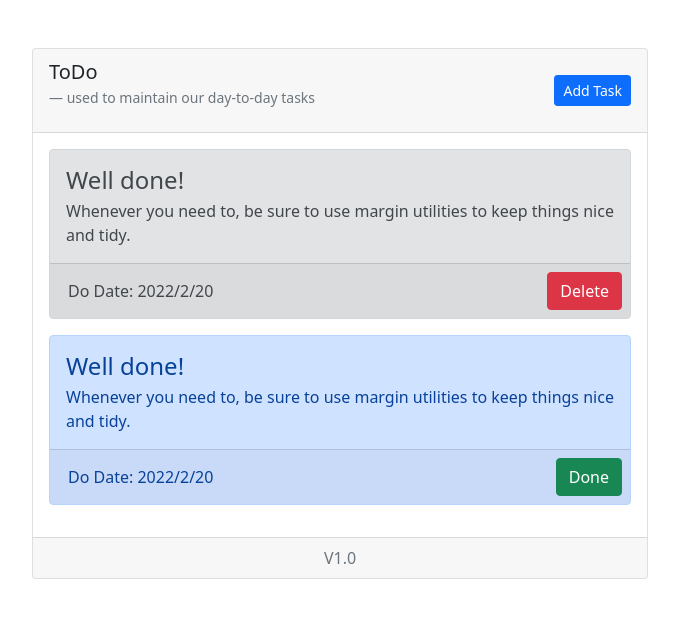
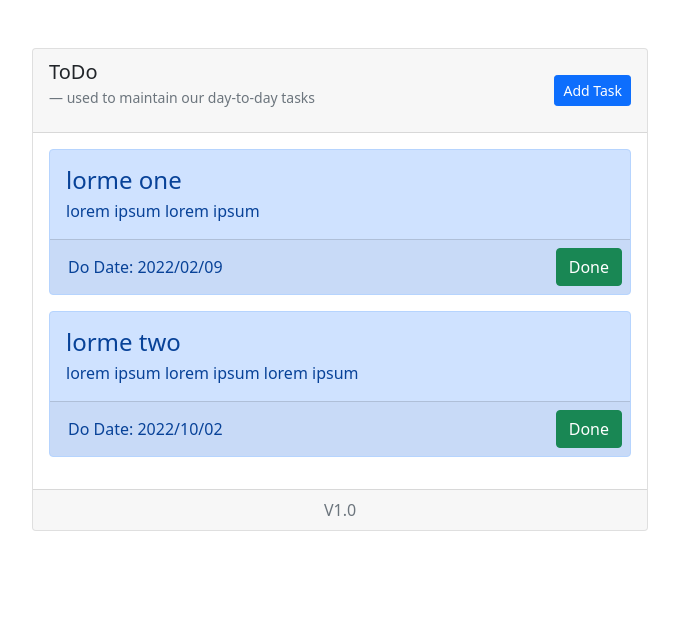
Before and after one commit to Arash-HR/Angular-ToDo-Application, an Angular app: page /tasks in a window 1280 px wide. Shown: the top 618 px of the page, without its empty margins (300-979 px from the left). Built offline with nearby package versions, Linux system fonts and the light colour scheme.

Commit message:
create task service and show mock tasks

```diff
--- /dev/null
+++ b/src/app/Task.ts
@@ -0,0 +1,7 @@
+export interface Task {
+    id?: number;
+    title: string;
+    description: string;
+    date: string;
+    done: boolean;
+}
--- a/src/app/components/task-item/task-item.component.html
+++ b/src/app/components/task-item/task-item.component.html
@@ -1,4 +1,4 @@
-<div class="alert alert-secondary p-0">
+<!-- <div class="alert alert-secondary p-0">
     <h4 class="alert-heading m-3 mb-0">Well done!</h4>
     <p class="m-3 mt-1">Whenever you need to, be sure to use margin utilities to keep things nice and tidy.</p>
     <div class="card-footer d-flex justify-content-between p-2">
@@ -7,13 +7,13 @@
             <button type="button" class="btn btn-danger">Delete</button>
         </div>
     </div>
-</div>
+</div> -->
 
 <div class="alert alert-primary p-0">
-    <h4 class="alert-heading m-3 mb-0">Well done!</h4>
-    <p class="m-3 mt-1">Whenever you need to, be sure to use margin utilities to keep things nice and tidy.</p>
+    <h4 class="alert-heading m-3 mb-0">{{task.title}}</h4>
+    <p class="m-3 mt-1">{{task.description}}</p>
     <div class="card-footer d-flex justify-content-between p-2">
-        <p class="m-auto task-footer-date">Do Date: 2022/2/20</p>
+        <p class="m-auto task-footer-date">Do Date: {{task.date}}</p>
         <div class="btn-group" role="group">
             <button type="button" class="btn btn-success">Done</button>
         </div>
--- a/src/app/components/task-item/task-item.component.ts
+++ b/src/app/components/task-item/task-item.component.ts
@@ -1,4 +1,5 @@
-import { Component, OnInit } from '@angular/core';
+import { Component, OnInit, Input } from '@angular/core';
+import {Task} from '../../Task';
 
 @Component({
   selector: 'app-task-item',
@@ -7,6 +8,8 @@ import { Component, OnInit } from '@angular/core';
 })
 export class TaskItemComponent implements OnInit {
 
+  @Input() task!: Task;
+
   constructor() { }
 
   ngOnInit(): void {
--- a/src/app/components/tasks/tasks.component.html
+++ b/src/app/components/tasks/tasks.component.html
@@ -14,7 +14,7 @@
         <div class="card-body text-start">
 
 
-            <app-task-item></app-task-item>
+            <app-task-item *ngFor="let task of tasks" [task]="task"></app-task-item>
 
 
         </div>
--- a/src/app/components/tasks/tasks.component.ts
+++ b/src/app/components/tasks/tasks.component.ts
@@ -1,4 +1,6 @@
 import { Component, OnInit } from '@angular/core';
+import {Task} from '../../Task';
+import { TaskService } from '../../services/task.service';
 
 @Component({
   selector: 'app-tasks',
@@ -10,9 +12,12 @@ export class TasksComponent implements OnInit {
   title: string = 'ToDo';
   description: string = 'used to maintain our day-to-day tasks';
 
-  constructor() { }
+  tasks: Task[] = [];
+
+  constructor(private taskService: TaskService) { }
 
   ngOnInit(): void {
+    this.taskService.getTask().subscribe((taks) => (this.tasks = taks));
   }
 
 }
--- /dev/null
+++ b/src/app/mock.tasks.ts
@@ -0,0 +1,18 @@
+import {Task} from "./Task"
+
+export const TASKS: Task[] = [
+    {
+        id: 1,
+        title: "lorme one",
+        description: "lorem ipsum lorem ipsum",
+        date: "2022/02/09",
+        done: true
+    },
+    {
+        id: 2,
+        title: "lorme two",
+        description: "lorem ipsum lorem ipsum lorem ipsum",
+        date: "2022/10/02",
+        done: false
+    }
+]
--- /dev/null
+++ b/src/app/services/task.service.ts
@@ -0,0 +1,17 @@
+import { Injectable } from '@angular/core';
+import { Observable, of } from 'rxjs';
+import {Task} from '../Task';
+import {TASKS} from '../mock.tasks';
+
+@Injectable({
+  providedIn: 'root'
+})
+export class TaskService {
+
+  constructor() { }
+
+  getTask(): Observable<Task[]> {
+    const tasks = of(TASKS);
+    return tasks;
+  }
+}
```
Also changed, not shown: 1 other file (tests, documents, lock files or other folders).
